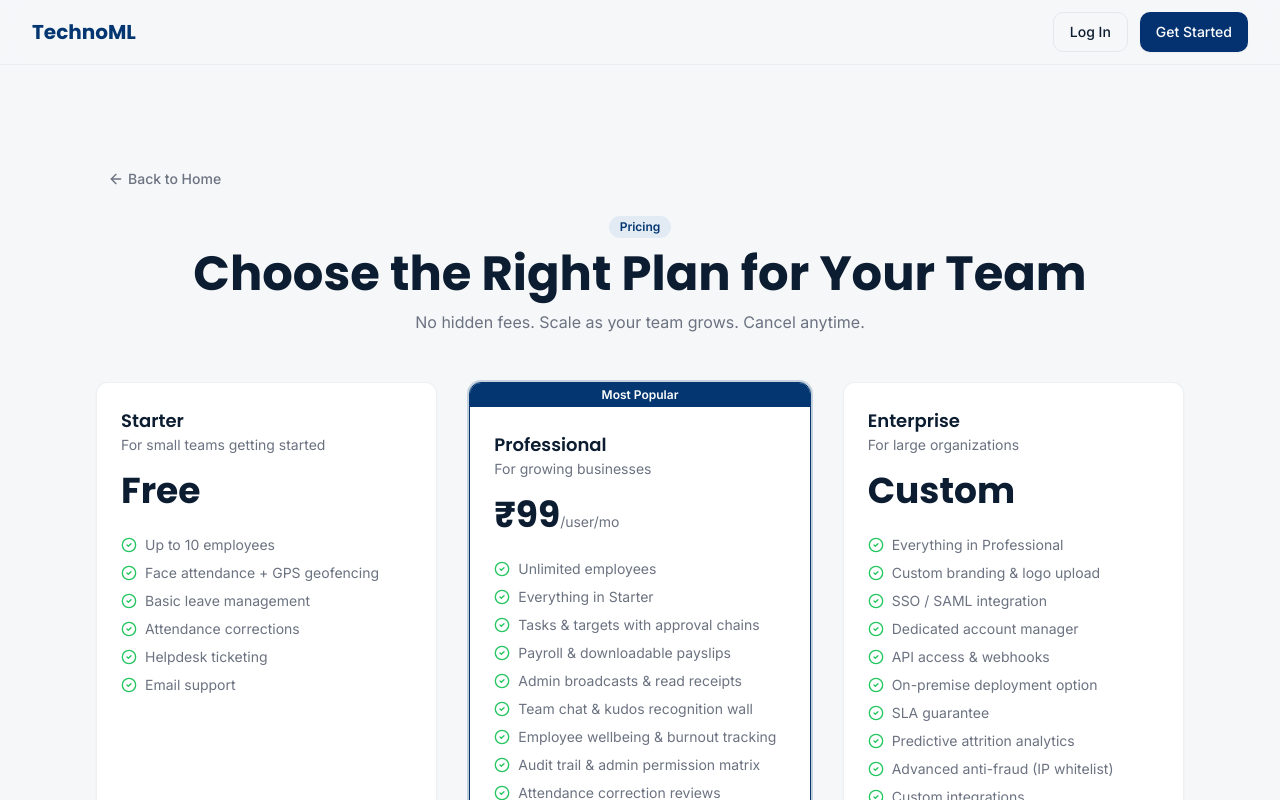
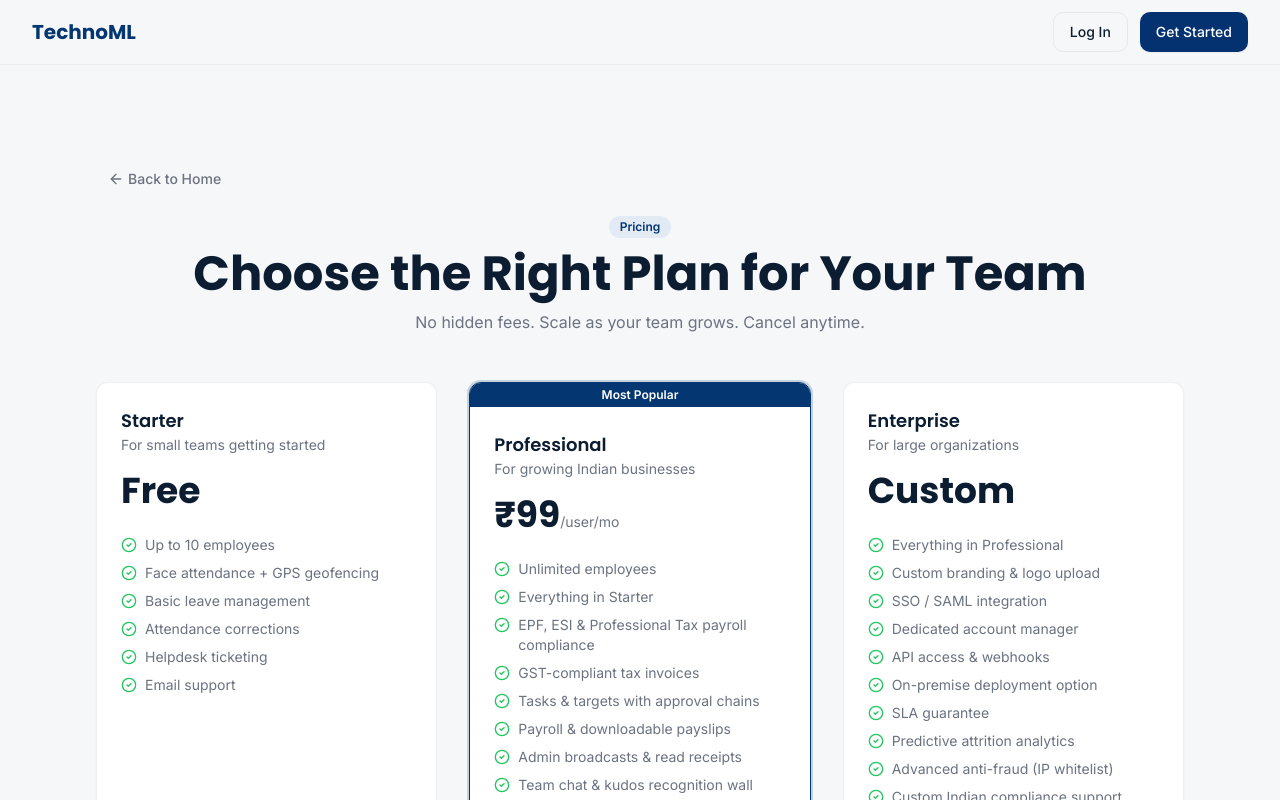
Before and after one commit to DJRATAN/emp-technoml, a React (Vite) app: page /pricing in a window 1280 px wide. Shown: the top 800 px of the page. Built offline with nearby package versions, Linux system fonts and the light colour scheme; the HTML template or start-up script is replaced by a standard one.

Commit message:
Indianize pricing plans and enforce w-full layouts for large screens

```diff
--- a/src/pages/LandingPage.tsx
+++ b/src/pages/LandingPage.tsx
@@ -25,7 +25,7 @@ function Navbar() {
   const [open, setOpen] = useState(false);
   const links = ["Features", "How It Works", "Pricing", "Testimonials", "FAQ"];
   return (
-    <nav className="sticky top-0 z-50 border-b border-border/60 bg-background/80 backdrop-blur-md">
+    <nav className="w-full sticky top-0 z-50 border-b border-border/60 bg-background/80 backdrop-blur-md">
       <div className="mx-auto flex max-w-7xl items-center justify-between px-4 py-3 lg:px-8">
         <div className="flex items-center gap-2">
           <img src="/logo.png" alt="TechnoML" className="h-8 w-8" />
@@ -59,15 +59,15 @@ function Navbar() {
 function HeroSection() {
   const navigate = useNavigate();
   return (
-    <section className="relative overflow-hidden bg-gradient-to-br from-primary/5 via-background to-accent/30 py-16 lg:py-24">
+    <section className="w-full relative overflow-hidden bg-gradient-to-br from-primary/5 via-background to-accent/30 py-16 lg:py-24">
       <div className="mx-auto grid max-w-7xl items-center gap-12 px-4 lg:grid-cols-2 lg:px-8">
         <div className="space-y-6">
-          <Badge variant="secondary" className="px-3 py-1 text-xs font-semibold">🚀 #1 Employee Management Platform</Badge>
+          <Badge variant="secondary" className="px-3 py-1 text-xs font-semibold">🚀 #1 Employee Management Platform in India</Badge>
           <h1 className="font-[Poppins] text-4xl font-bold leading-tight text-foreground lg:text-5xl xl:text-6xl">
             Smart <span className="text-primary">Employee Management</span> Software
           </h1>
           <p className="max-w-lg text-lg text-muted-foreground">
-            Face-verified attendance, GPS geofencing, leave management, task tracking, real-time analytics — all in one powerful platform designed for modern teams.
+            Face-verified attendance, GPS geofencing, leave management, task tracking, real-time analytics — all in one powerful platform designed for modern Indian teams.
           </p>
           <div className="flex flex-wrap gap-3">
             <Button size="lg" onClick={() => navigate("/login")} className="gap-2">Start Free Trial <ArrowRight className="h-4 w-4" /></Button>
@@ -89,8 +89,8 @@ function HeroSection() {
             <span className="flex items-center gap-1"><CheckCircle2 className="h-4 w-4 text-green-500" /> Cancel anytime</span>
           </div>
         </div>
-        <div className="relative">
-          <img src={heroDashboard} alt="TechnoML dashboard preview" width={1280} height={800} className="rounded-2xl shadow-2xl ring-1 ring-border" />
+        <div className="relative w-full">
+          <img src={heroDashboard} alt="TechnoML dashboard preview" width={1280} height={800} className="w-full rounded-2xl shadow-2xl ring-1 ring-border" />
         </div>
       </div>
     </section>
@@ -106,7 +106,7 @@ function StatsBar() {
     { label: "Countries", value: "30+", icon: MapPin },
   ];
   return (
-    <section className="border-y border-border/60 bg-card py-10">
+    <section className="w-full border-y border-border/60 bg-card py-10">
       <div className="mx-auto grid max-w-5xl grid-cols-2 gap-8 px-4 lg:grid-cols-4 lg:px-8">
         {stats.map((s) => (
           <div key={s.label} className="flex flex-col items-center gap-1 text-center">
@@ -185,7 +185,7 @@ function FeaturesSection() {
   const preview = previewOpen ? FEATURE_PREVIEWS[previewOpen] : null;
 
   return (
-    <section id="features" className="bg-background py-16 lg:py-24">
+    <section id="features" className="w-full bg-background py-16 lg:py-24">
       <div className="mx-auto max-w-7xl px-4 lg:px-8">
         <div className="mb-12 text-center">
           <Badge variant="secondary" className="mb-3">Features</Badge>
@@ -243,7 +243,7 @@ function HowItWorks() {
     { num: "04", title: "Go Live & Manage", desc: "Employees check in, apply for leave, track tasks — admins monitor everything in real-time." },
   ];
   return (
-    <section id="how-it-works" className="bg-accent/20 py-16 lg:py-24">
+    <section id="how-it-works" className="w-full bg-accent/20 py-16 lg:py-24">
       <div className="mx-auto max-w-6xl px-4 lg:px-8">
         <div className="mb-12 text-center">
           <Badge variant="secondary" className="mb-3">How It Works</Badge>
@@ -275,7 +275,7 @@ function RoleComparison() {
     { feature: "Chat & Kudos", employee: "Send messages & kudos", admin: "Manage channels" },
   ];
   return (
-    <section className="bg-background py-16 lg:py-24">
+    <section className="w-full bg-background py-16 lg:py-24">
       <div className="mx-auto max-w-4xl px-4 lg:px-8">
         <div className="mb-10 text-center">
           <Badge variant="secondary" className="mb-3">Roles</Badge>
@@ -317,18 +317,37 @@ function PricingSection() {
       cta: "Start Free", popular: false,
     },
     {
-      name: "Professional", price: "₹199", period: "/user/mo", desc: "For growing businesses",
-      features: ["Unlimited employees", "Everything in Starter", "Tasks, targets & workflows", "Payroll & payslips", "Team chat & kudos", "Role-based access control", "Audit logs", "Priority support"],
+      name: "Professional", price: "₹99", period: "/user/mo", desc: "For growing Indian businesses",
+      features: [
+        "Unlimited employees",
+        "Everything in Starter",
+        "EPF, ESI & Professional Tax payroll compliance",
+        "GST-compliant tax invoices",
+        "Tasks, targets & workflows",
+        "Payroll & downloadable payslips",
+        "Team chat & kudos wall",
+        "Audit logs & role matrices",
+        "Priority support"
+      ],
       cta: "Start Trial", popular: true,
     },
     {
       name: "Enterprise", price: "Custom", period: "", desc: "For large organizations",
-      features: ["Everything in Professional", "Custom branding & white-labeling", "SSO / SAML integration", "API access & webhooks", "Dedicated account manager", "On-premise deployment", "SLA guarantee", "Custom integrations"],
+      features: [
+        "Everything in Professional",
+        "Custom branding & white-labeling",
+        "SSO / SAML integration",
+        "API access & webhooks",
+        "Custom Indian compliance support (Gratuity, LWF)",
+        "Dedicated account manager",
+        "On-premise deployment option",
+        "Custom integrations"
+      ],
       cta: "Contact Sales", popular: false,
     },
   ];
   return (
-    <section id="pricing" className="bg-accent/20 py-16 lg:py-24">
+    <section id="pricing" className="w-full bg-accent/20 py-16 lg:py-24">
       <div className="mx-auto max-w-6xl px-4 lg:px-8">
         <div className="mb-12 text-center">
           <Badge variant="secondary" className="mb-3">Pricing</Badge>
@@ -366,16 +385,16 @@ function PricingSection() {
 /* ─── Testimonials ─── */
 function TestimonialsSection() {
   const items = [
-    { img: testimonial1, name: "Rajesh Kumar", role: "CTO, TechBite Solutions", text: "TechnoML transformed our attendance process. Face verification eliminated buddy punching completely. The geofencing gives us peace of mind for remote offices across India." },
-    { img: testimonial2, name: "Priya Sharma", role: "HR Head, ZenithWorks", text: "We went from spreadsheets to a fully automated system in one day. The multi-level approval chains and real-time analytics saved our HR team hours every week." },
-    { img: testimonial3, name: "Ananya Singh", role: "Director, CloudScale", text: "The security features, granular roles, and audit logs made it an easy choice for our enterprise. It's the most robust multi-tenant system we've used." },
+    { img: testimonial1, name: "Rajesh Kumar", role: "CTO, TechBite Solutions (Bengaluru)", text: "TechnoML transformed our attendance process. Face verification eliminated buddy punching completely. The geofencing gives us peace of mind for remote offices across India." },
+    { img: testimonial2, name: "Priya Sharma", role: "HR Head, ZenithWorks (New Delhi)", text: "We went from spreadsheets to a fully automated system in one day. The multi-level approval chains and real-time analytics saved our HR team hours every week." },
+    { img: testimonial3, name: "Ananya Singh", role: "Director, CloudScale (Mumbai)", text: "The security features, granular roles, and audit logs made it an easy choice for our enterprise. It's the most robust multi-tenant system we've used." },
   ];
   return (
-    <section id="testimonials" className="bg-background py-16 lg:py-24">
+    <section id="testimonials" className="w-full bg-background py-16 lg:py-24">
       <div className="mx-auto max-w-6xl px-4 lg:px-8">
         <div className="mb-12 text-center">
           <Badge variant="secondary" className="mb-3">Testimonials</Badge>
-          <h2 className="font-[Poppins] text-3xl font-bold text-foreground lg:text-4xl">Trusted by Teams Worldwide</h2>
+          <h2 className="font-[Poppins] text-3xl font-bold text-foreground lg:text-4xl">Trusted by Teams Across India</h2>
         </div>
         <div className="grid gap-8 md:grid-cols-3">
           {items.map((t) => (
@@ -410,10 +429,11 @@ function FAQSection() {
     { q: "Is my company data secure?", a: "Absolutely. Each company has full tenant isolation with row-level security. All data is encrypted in transit and at rest. We follow SOC-2 security practices." },
     { q: "Can I import employee data in bulk?", a: "Yes. The CSV bulk upload feature lets you import employee targets, assignments, and more with preview and validation before saving." },
     { q: "Do you support multi-level leave approvals?", a: "Yes. You can configure approval chains with up to N steps — for example, Team Lead → Department Head → HR — all customizable per company." },
+    { q: "Do you support Indian tax and payroll compliance like EPF, ESI, and GST?", a: "Yes, absolutely! TechnoML is fully customized for Indian businesses. We support EPF, ESI, Professional Tax calculations, and automatically generate GST-compliant tax invoices for your subscription." },
     { q: "What integrations do you support?", a: "We support SSO/SAML, calendar sync, payroll export, and API access. Enterprise plans include custom integration support." },
   ];
   return (
-    <section id="faq" className="bg-accent/20 py-16 lg:py-24">
+    <section id="faq" className="w-full bg-accent/20 py-16 lg:py-24">
       <div className="mx-auto max-w-3xl px-4 lg:px-8">
         <div className="mb-10 text-center">
           <Badge variant="secondary" className="mb-3">FAQ</Badge>
@@ -439,7 +459,7 @@ function FAQSection() {
 function CTASection() {
   const navigate = useNavigate();
   return (
-    <section className="relative overflow-hidden bg-slate-900 py-24 lg:py-32">
+    <section className="w-full relative overflow-hidden bg-slate-900 py-24 lg:py-32">
       {/* Decorative background elements */}
       <div className="absolute inset-0 bg-[url('https://grainy-gradients.vercel.app/noise.svg')] opacity-20 mix-blend-overlay"></div>
       <div className="absolute -top-24 -left-24 h-96 w-96 rounded-full bg-primary/30 blur-3xl filter"></div>
@@ -504,7 +524,7 @@ function Footer() {
     { title: "Support", links: ["Help Center", "Contact", "Status", "Security", "Privacy Policy"] },
   ];
   return (
-    <footer className="border-t border-border/40 bg-slate-50 pt-16 pb-8 dark:bg-background">
+    <footer className="w-full border-t border-border/40 bg-slate-50 pt-16 pb-8 dark:bg-background">
       <div className="mx-auto grid max-w-7xl gap-12 px-4 md:grid-cols-5 lg:px-8">
         <div className="md:col-span-2">
           <div className="flex items-center gap-2 mb-4">
@@ -514,7 +534,7 @@ function Footer() {
             <span className="font-[Poppins] text-2xl font-bold text-slate-900 dark:text-white">TechnoML</span>
           </div>
           <p className="mt-2 text-sm text-slate-600 dark:text-muted-foreground max-w-sm leading-relaxed">
-            Smart employee management for modern businesses. Streamline attendance, tasks, and leave seamlessly.
+            Smart employee management for modern Indian businesses. Streamline attendance, tasks, and leave seamlessly.
           </p>
 
           {/* Elegant Email signup */}
@@ -600,7 +620,7 @@ function CompanySelector() {
   };
 
   return (
-    <section className="bg-background py-12 lg:py-16">
+    <section className="w-full bg-background py-12 lg:py-16">
       <div className="mx-auto max-w-md px-4 text-center">
         <Badge variant="secondary" className="mb-3">Get Started</Badge>
         <h2 className="mb-2 font-[Poppins] text-2xl font-bold text-foreground">Find Your Company</h2>
@@ -632,7 +652,7 @@ function CompanySelector() {
 /* ─── Main Page ─── */
 export default function LandingPage() {
   return (
-    <div className="min-h-screen bg-background">
+    <div className="w-full min-h-screen bg-background">
       <Navbar />
       <HeroSection />
       <StatsBar />
--- a/src/pages/PricingPage.tsx
+++ b/src/pages/PricingPage.tsx
@@ -32,10 +32,12 @@ const PLANS = [
     name: "Professional",
     price: "₹99",
     period: "/user/mo",
-    desc: "For growing businesses",
+    desc: "For growing Indian businesses",
     features: [
       "Unlimited employees",
       "Everything in Starter",
+      "EPF, ESI & Professional Tax payroll compliance",
+      "GST-compliant tax invoices",
       "Tasks & targets with approval chains",
       "Payroll & downloadable payslips",
       "Admin broadcasts & read receipts",
@@ -66,6 +68,7 @@ const PLANS = [
       "SLA guarantee",
       "Predictive attrition analytics",
       "Advanced anti-fraud (IP whitelist)",
+      "Custom Indian compliance support (Gratuity, LWF)",
       "Custom integrations",
     ],
     cta: "Contact Sales",
@@ -104,9 +107,9 @@ export default function PricingPage() {
   };
 
   return (
-    <div className="min-h-screen bg-background">
+    <div className="w-full min-h-screen bg-background">
       {/* Top nav */}
-      <nav className="sticky top-0 z-50 border-b border-border/60 bg-background/80 backdrop-blur-md">
+      <nav className="w-full sticky top-0 z-50 border-b border-border/60 bg-background/80 backdrop-blur-md">
         <div className="mx-auto flex max-w-7xl items-center justify-between px-4 py-3 lg:px-8">
           <Link to="/" className="font-[Poppins] text-xl font-bold text-primary">TechnoML</Link>
           <div className="flex gap-3">
@@ -116,7 +119,7 @@ export default function PricingPage() {
         </div>
       </nav>
 
-      <section className="py-16 lg:py-24">
+      <section className="w-full py-16 lg:py-24">
         <div className="mx-auto max-w-6xl px-4 lg:px-8">
           <div className="mb-4">
             <Button variant="ghost" size="sm" onClick={() => navigate("/")} className="gap-1 text-muted-foreground">
```
